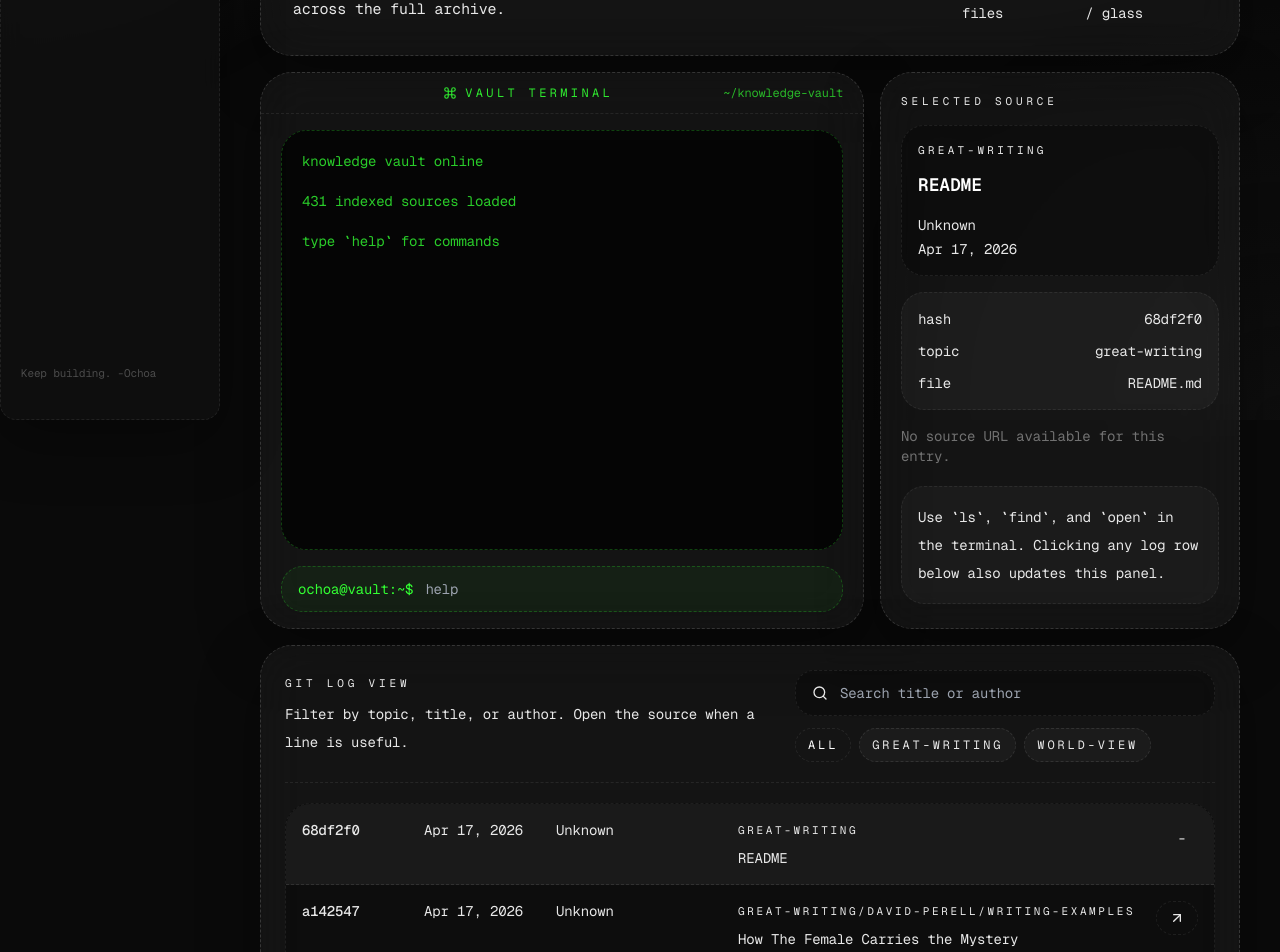
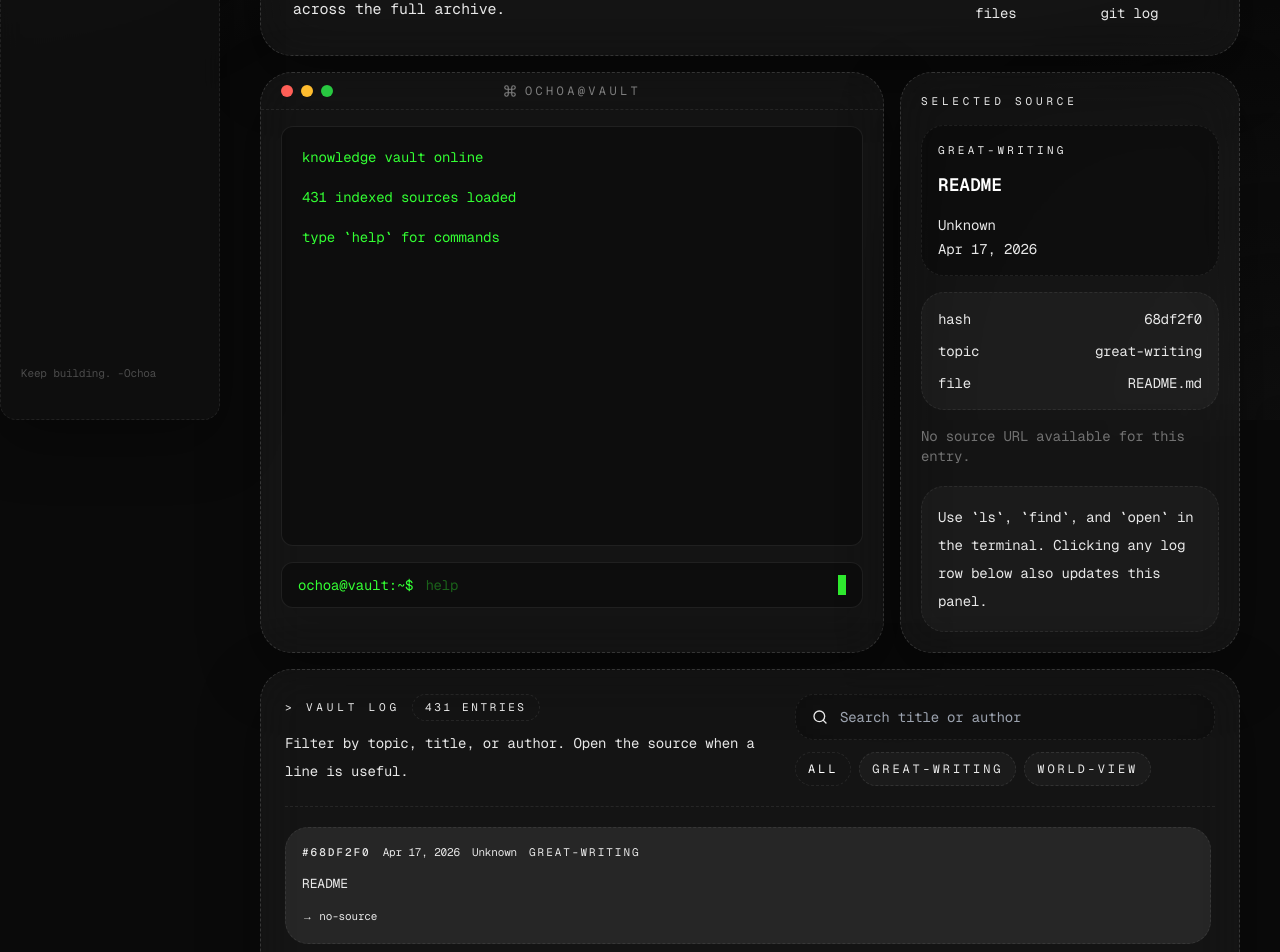
Before and after one commit to bravura-studio/andochoa.com, a Next.js app: page /vault in a window 1280 px wide. Shown: the part 380-1332 px from the top of the page. Built offline with nearby package versions, Linux system fonts and the light colour scheme.

Commit message:
feat(vault): ship terminal vault and 404 page
Co-Authored-By: Paperclip <noreply@paperclip.ing>

```diff
--- a/app/not-found.tsx
+++ b/app/not-found.tsx
@@ -3,100 +3,47 @@
 import Link from "next/link";
 import { usePathname } from "next/navigation";
 
-const quickLinks = [
-  {
-    href: "/posts",
-    label: "/posts",
-    detail: "Open the writing workspace.",
-  },
-  {
-    href: "/vault",
-    label: "/vault",
-    detail: "Inspect the knowledge directory.",
-  },
-  {
-    href: "/about",
-    label: "/about",
-    detail: "Read the founder profile.",
-  },
-];
+const quickLinks = ["/posts", "/vault", "/about"];
 
 export default function NotFound() {
   const pathname = usePathname() || "/unknown";
+  const attemptedPath = pathname === "/" ? "" : pathname.replace(/^\/+/, "");
 
   return (
-    <section className="space-y-4">
-      <div className="overflow-hidden rounded-[2rem] border border-dashed border-white/15 bg-white/[0.045] shadow-terminal backdrop-blur-xl">
-        <div className="relative border-b border-dashed border-white/10 bg-black/45 px-4 py-3 text-xs text-white/42 sm:px-5">
+    <section className="flex min-h-[70vh] items-center justify-center px-4 py-10">
+      <div className="w-full max-w-[500px] overflow-hidden rounded-[16px] border border-dashed border-white/14 bg-white/[0.045] shadow-terminal backdrop-blur-xl">
+        <div className="relative border-b border-dashed border-white/10 bg-black/45 px-4 py-3 text-xs text-white/42">
           <div className="flex items-center gap-2">
-            <span className="h-3 w-3 rounded-full bg-white/82" />
-            <span className="h-3 w-3 rounded-full bg-white/34" />
-            <span className="h-3 w-3 rounded-full bg-white/18" />
+            <span className="h-3 w-3 rounded-full bg-[#ff5f57]" />
+            <span className="h-3 w-3 rounded-full bg-[#febc2e]" />
+            <span className="h-3 w-3 rounded-full bg-[#28c840]" />
           </div>
-          <div className="pointer-events-none absolute inset-x-0 top-1/2 flex -translate-y-1/2 items-center justify-center uppercase tracking-[0.3em]">
-            <span>command not found</span>
-          </div>
-          <div className="flex justify-end uppercase tracking-[0.28em]">
-            <span>404</span>
+          <div className="pointer-events-none absolute inset-x-0 top-1/2 flex -translate-y-1/2 items-center justify-center uppercase tracking-[0.28em]">
+            <span>andochoa.com</span>
           </div>
         </div>
 
-        <div className="grid gap-px bg-white/10 lg:grid-cols-[minmax(0,1.2fr)_320px]">
-          <div className="bg-black/35 px-5 py-6 sm:px-6 sm:py-8">
-            <p className="text-[11px] uppercase tracking-[0.35em] text-white/40">missing route</p>
-            <div className="mt-6 rounded-[1.6rem] border border-dashed border-white/12 bg-white/[0.03] p-5 text-sm leading-8 text-white/72">
-              <p className="text-white/88">$ cd {pathname}</p>
-              <p className="text-white/56">bash: command not found: {pathname.replace(/^\//, "") || "/"}</p>
-              <p className="mt-5 text-[11px] uppercase tracking-[0.34em] text-white/40">&gt; try one of these</p>
-            </div>
+        <div className="bg-[#0d0d0d] px-5 py-6 text-sm leading-8 text-white/74 sm:px-6">
+          <p className="text-white/90">$ cd /{attemptedPath}</p>
+          <p className="text-white/54">bash: command not found: /{attemptedPath}</p>
 
-            <div className="mt-6 grid gap-3 sm:grid-cols-3">
-              {quickLinks.map((link) => (
-                <Link
-                  className="rounded-[1.4rem] border border-dashed border-white/14 bg-white/[0.045] p-4 transition hover:-translate-y-1 hover:border-white/24 hover:bg-white/[0.08]"
-                  href={link.href}
-                  key={link.href}
-                >
-                  <span className="text-[11px] uppercase tracking-[0.32em] text-white/40">{link.label}</span>
-                  <p className="mt-4 text-sm leading-6 text-white/84">{link.detail}</p>
+          <p className="mt-4 text-white/42">&gt; try one of these:</p>
+          <div className="mt-2 space-y-1">
+            {quickLinks.map((href) => (
+              <p key={href}>
+                <Link className="border-b border-dashed border-white/45 text-white transition hover:border-white hover:text-white" href={href}>
+                  {href}
                 </Link>
-              ))}
-            </div>
-
-            <Link
-              className="mt-6 inline-flex rounded-full border border-dashed border-white/16 bg-white px-5 py-3 text-sm font-medium text-black transition hover:bg-white/90"
-              href="/"
-            >
-              [go home →]
-            </Link>
+              </p>
+            ))}
           </div>
 
-          <aside className="bg-black/45 px-4 py-5 sm:px-5">
-            <div className="rounded-[1.5rem] border border-dashed border-white/12 bg-white/[0.04] p-4">
-              <p className="text-[11px] uppercase tracking-[0.34em] text-white/38">status</p>
-              <dl className="mt-4 space-y-4 text-sm">
-                <div className="flex items-center justify-between gap-4 border-b border-dashed border-white/10 pb-3">
-                  <dt className="text-white/42">Code</dt>
-                  <dd className="text-white/84">404</dd>
-                </div>
-                <div className="flex items-center justify-between gap-4 border-b border-dashed border-white/10 pb-3">
-                  <dt className="text-white/42">Shell</dt>
-                  <dd className="text-white/84">Monochrome terminal</dd>
-                </div>
-                <div className="flex items-center justify-between gap-4">
-                  <dt className="text-white/42">Recovery</dt>
-                  <dd className="text-white/84">Indexed routes</dd>
-                </div>
-              </dl>
-            </div>
-
-            <div className="mt-4 rounded-[1.5rem] border border-dashed border-white/12 bg-white/[0.035] p-4 text-sm leading-7 text-white/54">
-              <p className="text-[11px] uppercase tracking-[0.34em] text-white/38">operator note</p>
-              <p className="mt-3">
-                Missing pages should feel like part of the same workspace, not a visual exception.
-              </p>
-            </div>
-          </aside>
+          <p className="mt-5 text-white/42">&gt; go home</p>
+          <p>
+            <Link className="border-b border-dashed border-white/45 text-white transition hover:border-white hover:text-white" href="/">
+              /
+            </Link>
+          </p>
         </div>
       </div>
     </section>
--- a/components/vault-workspace.tsx
+++ b/components/vault-workspace.tsx
@@ -1,6 +1,7 @@
 "use client";
 
 import { useDeferredValue, useEffect, useMemo, useRef, useState, startTransition } from "react";
+import Fuse from "fuse.js";
 import Link from "next/link";
 import { ArrowUpRight, Command, Search } from "lucide-react";
 import type { VaultEntry } from "@/lib/vault";
@@ -142,26 +143,30 @@ export function VaultWorkspace({ entries }: VaultWorkspaceProps) {
   const terminalViewportRef = useRef<HTMLDivElement | null>(null);
   const terminalInputRef = useRef<HTMLInputElement | null>(null);
   const terminalTree = useMemo(() => createTerminalTree(entries), [entries]);
+  const topicEntries = useMemo(
+    () => (activeTopic === "all" ? entries : entries.filter((entry) => entry.topic === activeTopic)),
+    [activeTopic, entries],
+  );
+  const fuse = useMemo(
+    () =>
+      new Fuse(topicEntries, {
+        includeScore: true,
+        ignoreLocation: true,
+        threshold: 0.34,
+        keys: ["title", "authorLabel", "folderPath", "fileName", "relativePath"],
+      }),
+    [topicEntries],
+  );
 
   const filteredEntries = useMemo(() => {
     const normalizedQuery = deferredQuery.trim().toLowerCase();
 
-    return entries.filter((entry) => {
-      const topicMatches = activeTopic === "all" ? true : entry.topic === activeTopic;
+    if (!normalizedQuery) {
+      return topicEntries;
+    }
 
-      if (!topicMatches) {
-        return false;
-      }
-
-      if (!normalizedQuery) {
-        return true;
-      }
-
-      const haystack = [entry.title, entry.authorLabel, entry.folderPath, entry.fileName].join(" ").toLowerCase();
-
-      return haystack.includes(normalizedQuery);
-    });
-  }, [activeTopic, deferredQuery, entries]);
+    return fuse.search(normalizedQuery).map((result) => result.item);
+  }, [deferredQuery, fuse, topicEntries]);
 
   const selectedEntry =
     filteredEntries.find((entry) => entry.slug === selectedSlug) ??
@@ -368,35 +373,36 @@ export function VaultWorkspace({ entries }: VaultWorkspaceProps) {
           <div className="flex items-center gap-3 text-sm text-white/54">
             <span>{entries.length} indexed files</span>
             <span className="h-4 w-px bg-white/12" />
-            <span>black / white / glass</span>
+            <span>terminal + git log</span>
           </div>
         </div>
       </div>
 
-      <div className="grid gap-4 xl:grid-cols-[minmax(0,1.25fr)_360px]">
+      <div className="grid gap-4 xl:grid-cols-[minmax(0,1.4fr)_340px]">
         <section
           className="min-w-0 rounded-[2rem] border border-dashed border-white/15 bg-white/[0.045] shell-glow backdrop-blur-xl"
           onClick={() => terminalInputRef.current?.focus()}
         >
-          <div className="flex flex-col gap-3 rounded-t-[2rem] border-b border-dashed border-white/12 px-4 py-3 text-xs text-white/42 sm:flex-row sm:items-center sm:justify-between sm:px-5">
+          <div className="relative flex items-center rounded-t-[2rem] border-b border-dashed border-white/12 px-4 py-3 text-xs text-white/42 sm:px-5">
             <div className="flex items-center gap-2">
-              <span className="h-3 w-3 rounded-full bg-white/78" />
-              <span className="h-3 w-3 rounded-full bg-white/34" />
-              <span className="h-3 w-3 rounded-full bg-white/18" />
+              <span className="h-3 w-3 rounded-full bg-[#ff5f57]" />
+              <span className="h-3 w-3 rounded-full bg-[#febc2e]" />
+              <span className="h-3 w-3 rounded-full bg-[#28c840]" />
             </div>
-            <div className="flex items-center gap-2 uppercase tracking-[0.28em] text-terminal/90">
-              <Command className="h-3.5 w-3.5" />
-              <span>vault terminal</span>
+            <div className="pointer-events-none absolute inset-x-0 flex items-center justify-center">
+              <div className="flex items-center gap-2 uppercase tracking-[0.28em] text-white/45">
+                <Command className="h-3.5 w-3.5" />
+                <span>ochoa@vault</span>
+              </div>
             </div>
-            <span className="break-all text-left text-terminal/70 sm:text-right">~/knowledge-vault</span>
           </div>
 
           <div className="px-4 py-4 sm:px-5">
             <div
-              className="h-[420px] overflow-y-auto rounded-[1.6rem] border border-dashed border-terminal/25 bg-black/70 px-4 py-4 sm:px-5"
+              className="h-[420px] overflow-x-hidden overflow-y-auto rounded-[12px] border border-white/12 bg-[#0d0d0d] px-4 py-4 sm:px-5"
               ref={terminalViewportRef}
             >
-              <div className="space-y-3 text-sm leading-7 text-white/82">
+              <div className="space-y-3 text-sm leading-7 text-[#33ff33]">
                 {terminalLines.map((line) =>
                   line.kind === "command" ? (
                     <div className="flex gap-3 break-words" key={line.id}>
@@ -406,12 +412,12 @@ export function VaultWorkspace({ entries }: VaultWorkspaceProps) {
                   ) : (
                     <p
                       className={`whitespace-pre-wrap break-words ${
-                        line.id.startsWith("boot-") ? "text-terminal/80" : "text-white/70"
+                        line.id.startsWith("boot-") ? "text-[#33ff33]/86" : "text-[#33ff33]/72"
                       }`}
                       key={line.id}
                     >
                       {line.displayText}
-                      {line.isTyping ? <span className="ml-0.5 inline-block h-5 w-2 animate-pulse bg-terminal align-middle" /> : null}
+                      {line.isTyping ? <span className="ml-0.5 inline-block h-5 w-2 animate-pulse bg-[#33ff33] align-middle" /> : null}
                     </p>
                   ),
                 )}
@@ -419,18 +425,19 @@ export function VaultWorkspace({ entries }: VaultWorkspaceProps) {
             </div>
 
             <form className="mt-4" onSubmit={handleCommandSubmit}>
-              <label className="flex items-center gap-3 rounded-[1.35rem] border border-dashed border-terminal/25 bg-terminal/5 px-4 py-3 text-sm text-white/76">
+              <label className="flex items-center gap-3 rounded-[12px] border border-white/12 bg-[#0d0d0d] px-4 py-3 text-sm text-[#33ff33]">
                 <span className="shrink-0 text-terminal">{PROMPT}</span>
                 <input
                   autoCapitalize="none"
                   autoCorrect="off"
-                  className="min-w-0 flex-1 bg-transparent text-white outline-none placeholder:text-white/26"
+                  className="min-w-0 flex-1 bg-transparent text-[#33ff33] outline-none placeholder:text-[#33ff33]/35"
                   onChange={(event) => setTerminalInput(event.target.value)}
                   placeholder="help"
                   ref={terminalInputRef}
                   spellCheck={false}
                   value={terminalInput}
                 />
+                <span aria-hidden className="h-5 w-2 animate-pulse bg-[#33ff33]" />
               </label>
             </form>
           </div>
@@ -490,17 +497,23 @@ export function VaultWorkspace({ entries }: VaultWorkspaceProps) {
       <section className="rounded-[2rem] border border-dashed border-white/15 bg-white/[0.045] p-5 shell-glow backdrop-blur-xl sm:p-6">
         <div className="flex flex-col gap-4 border-b border-dashed border-white/12 pb-5 lg:flex-row lg:items-center lg:justify-between">
           <div>
-            <p className="text-[11px] uppercase tracking-[0.35em] text-white/38">git log view</p>
+            <div className="flex flex-wrap items-center gap-3">
+              <p className="text-[11px] uppercase tracking-[0.35em] text-white/38">&gt; vault log</p>
+              <span className="rounded-full border border-dashed border-white/12 px-3 py-1 text-[11px] uppercase tracking-[0.24em] text-white/44">
+                {entries.length} entries
+              </span>
+            </div>
             <p className="mt-2 text-sm leading-7 text-white/56">Filter by topic, title, or author. Open the source when a line is useful.</p>
           </div>
 
           <div className="flex flex-col gap-3 lg:min-w-[420px] lg:max-w-[420px]">
-            <label className="flex items-center gap-3 rounded-[1.2rem] border border-dashed border-white/12 bg-black/30 px-4 py-3 text-sm text-white/58">
+            <label className="flex items-center gap-3 rounded-[1.2rem] border border-dashed border-white/12 bg-black/30 px-4 py-3 text-sm text-white/58 backdrop-blur-xl">
               <Search className="h-4 w-4" />
               <input
                 className="min-w-0 flex-1 bg-transparent text-white outline-none placeholder:text-white/24"
                 onChange={(event) => setQuery(event.target.value)}
                 placeholder="Search title or author"
+                type="search"
                 value={query}
               />
             </label>
@@ -524,49 +537,45 @@ export function VaultWorkspace({ entries }: VaultWorkspaceProps) {
           </div>
         </div>
 
-        <div className="mt-5 overflow-hidden rounded-[1.6rem] border border-dashed border-white/12 bg-black/35">
-          <div className="max-h-[580px] overflow-y-auto">
+        <div className="mt-5 space-y-3">
+          <div className="max-h-[580px] space-y-3 overflow-y-auto pr-1">
             {filteredEntries.length ? (
               filteredEntries.map((entry) => (
                 <article
-                  className={`grid gap-3 border-b border-dashed border-white/10 px-4 py-4 text-sm transition sm:grid-cols-[110px_120px_170px_minmax(0,1fr)_auto] sm:items-start ${
-                    selectedEntry?.slug === entry.slug ? "bg-white/[0.06]" : "hover:bg-white/[0.04]"
+                  className={`rounded-[1.45rem] border border-dashed px-4 py-4 transition ${
+                    selectedEntry?.slug === entry.slug
+                      ? "border-white/22 bg-white/[0.08]"
+                      : "border-white/10 bg-black/25 hover:bg-white/[0.04]"
                   }`}
                   key={entry.slug}
                 >
-                  <button
-                    className="text-left text-white/82"
-                    onClick={() => startTransition(() => setSelectedSlug(entry.slug))}
-                    type="button"
-                  >
-                    <span className="font-medium">{entry.id}</span>
-                  </button>
-                  <p className="text-white/42">{formatDisplayDate(entry.publishedAt)}</p>
-                  <p className="truncate text-white/56">{entry.authorLabel}</p>
-                  <button
-                    className="min-w-0 text-left"
-                    onClick={() => startTransition(() => setSelectedSlug(entry.slug))}
-                    type="button"
-                  >
-                    <p className="truncate text-[11px] uppercase tracking-[0.24em] text-white/34">{entry.folderPath}</p>
-                    <p className="mt-2 text-white/86">{entry.title}</p>
+                  <button className="block w-full text-left" onClick={() => startTransition(() => setSelectedSlug(entry.slug))} type="button">
+                    <div className="flex flex-wrap items-center gap-x-3 gap-y-1 text-[11px] text-white/34">
+                      <span className="font-medium uppercase tracking-[0.18em]">#{entry.id}</span>
+                      <span>{formatDisplayDate(entry.publishedAt)}</span>
+                      <span>{entry.authorLabel}</span>
+                      <span className="truncate uppercase tracking-[0.18em]">{entry.folderPath}</span>
+                    </div>
+                    <p className="mt-3 text-[13px] leading-6 text-white/90">{entry.title}</p>
                   </button>
                   {entry.sourceUrl ? (
                     <a
-                      className="inline-flex items-center justify-self-start rounded-full border border-dashed border-white/14 px-3 py-2 text-white/68 transition hover:border-white/24 hover:text-white"
+                      className="mt-3 inline-flex items-center gap-2 text-[11px] text-white/42 transition hover:text-white"
                       href={entry.sourceUrl}
                       rel="noreferrer"
                       target="_blank"
                     >
-                      <ArrowUpRight className="h-4 w-4" />
+                      <span>{`→ ${new URL(entry.sourceUrl).hostname.replace(/^www\./, "")}`}</span>
                     </a>
                   ) : (
-                    <span className="px-3 py-2 text-white/24">-</span>
+                    <span className="mt-3 inline-flex text-[11px] text-white/24">→ no-source</span>
                   )}
                 </article>
               ))
             ) : (
-              <div className="px-4 py-8 text-sm text-white/44">No entries match the current filters.</div>
+              <div className="rounded-[1.45rem] border border-dashed border-white/10 bg-black/25 px-4 py-8 text-sm text-white/44">
+                No entries match the current filters.
+              </div>
             )}
           </div>
         </div>
--- a/package.json
+++ b/package.json
@@ -15,6 +15,7 @@
     "class-variance-authority": "^0.7.1",
     "clsx": "^2.1.1",
     "framer-motion": "^12.23.24",
+    "fuse.js": "^7.3.0",
     "gray-matter": "^4.0.3",
     "lucide-react": "^0.542.0",
     "next": "15.5.15",
```
Also changed, not shown: 1 other file (tests, documents, lock files or other folders).
